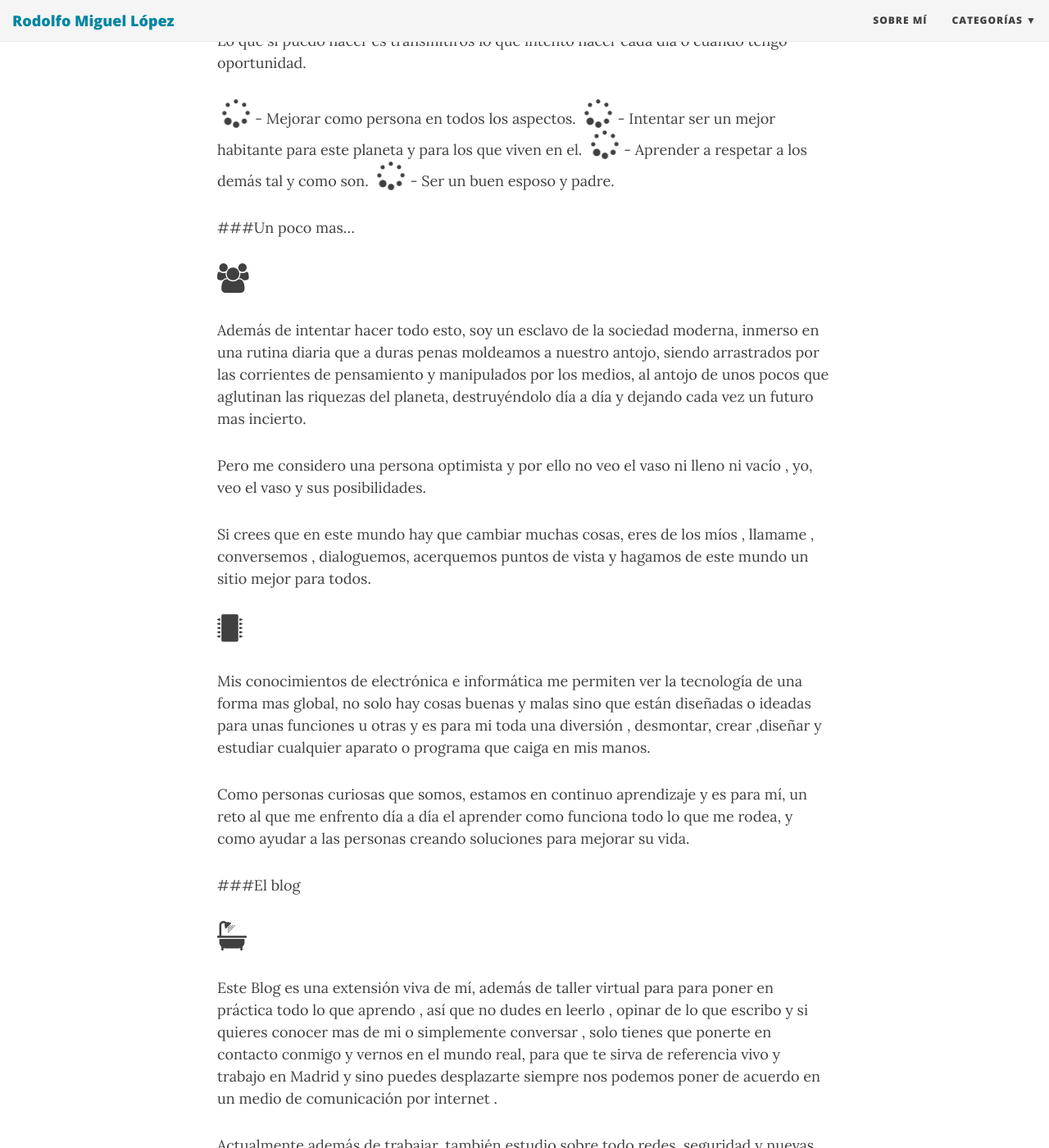
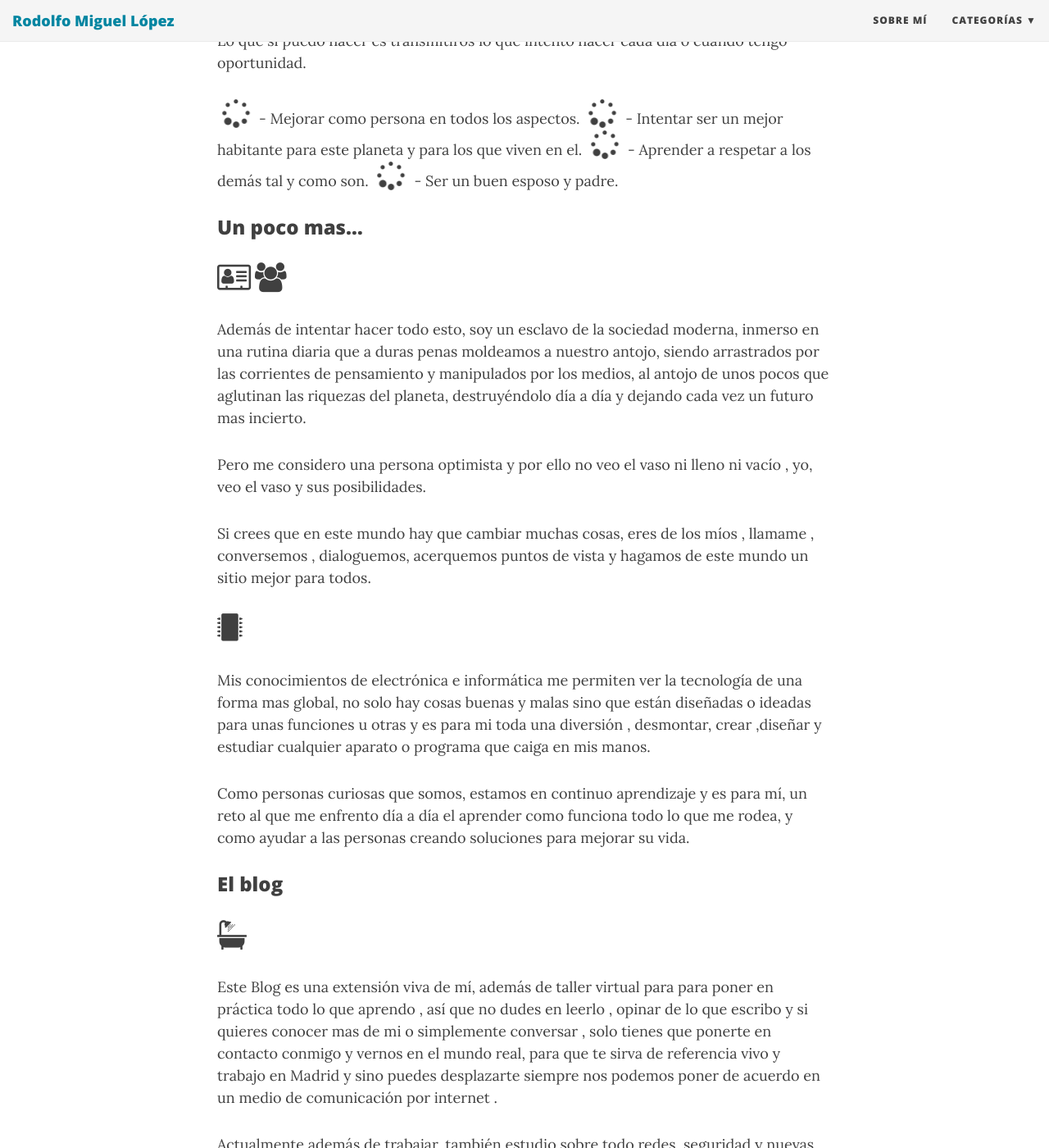
Before and after one commit to RodolfoMiguelLopez/rodolfomiguellopez.github.io, a Jekyll site: the page built from aboutme.md, in a window 1280 px wide and 1400 px high, scrolled down 575 px. Shown: the whole window at 82% size. Built offline with Jekyll 4.4.1, drawn with Linux system fonts in a browser that asks for light colours; nearby versions of some CDN libraries.

Commit message:
cambios en about-me

```diff
--- a/aboutme.md
+++ b/aboutme.md
@@ -9,17 +9,18 @@ subtitle: “Si quieres ir rápido, ve solo. Si quieres llegar lejos, ve acompa
 
 ### Una píldora ...
 
-<i class="fa fa-address-card-o fa-2x"></i> Para mi es muy difícil describirme a mi mismo , otorgarme adjetivos y calificativos, pienso que las personas sabrán quien soy, cuando me conozcan , cuando trabajen conmigo , cuando compartan conmigo, en esencia cuando interactuemos y la opinión de esa persona no tiene porque ser la misma que de otra, y aún así yo seguiré siendo el mismo individuo, además estoy en un constante aprendizaje de la vida, y de todo lo que la rodea, mis opiniones hoy pueden ser diferentes mañana.
+<i class="fa fa-address-card-o fa-2x"></i>
+Para mi es muy difícil describirme a mi mismo , otorgarme adjetivos y calificativos, pienso que las personas sabrán quien soy, cuando me conozcan , cuando trabajen conmigo , cuando compartan conmigo, en esencia cuando interactuemos y la opinión de esa persona no tiene porque ser la misma que de otra, y aún así yo seguiré siendo el mismo individuo, además estoy en un constante aprendizaje de la vida, y de todo lo que la rodea, mis opiniones hoy pueden ser diferentes mañana.
 
 Lo que si puedo hacer es transmitiros lo que intento hacer cada día o cuando tengo oportunidad.
 
-<i class="fa fa-spinner fa-pulse fa-2x fa-fw"></i>- Mejorar como persona en todos los aspectos.
-<i class="fa fa-spinner fa-pulse fa-2x fa-fw"></i>- Intentar ser un mejor habitante para este planeta y para los que viven en el.
-<i class="fa fa-spinner fa-pulse fa-2x fa-fw"></i>- Aprender a respetar a los demás tal y como son.
-<i class="fa fa-spinner fa-pulse fa-2x fa-fw"></i>- Ser un buen esposo y padre.
+<i class="fa fa-spinner fa-pulse fa-2x fa-fw"></i> - Mejorar como persona en todos los aspectos.
+<i class="fa fa-spinner fa-pulse fa-2x fa-fw"></i> - Intentar ser un mejor habitante para este planeta y para los que viven en el.
+<i class="fa fa-spinner fa-pulse fa-2x fa-fw"></i> - Aprender a respetar a los demás tal y como son.
+<i class="fa fa-spinner fa-pulse fa-2x fa-fw"></i> - Ser un buen esposo y padre.
 
-###Un poco mas...
-
+### Un poco mas...
+<i class="fa fa-address-card-o fa-2x"></i>
 <i class="fa fa-users fa-2x"></i>
 
 Además de intentar hacer todo esto, soy un esclavo de la sociedad moderna, inmerso en una rutina diaria que a duras penas moldeamos a nuestro antojo, siendo arrastrados por las corrientes de pensamiento y manipulados por los medios, al antojo de unos pocos que aglutinan las riquezas del planeta, destruyéndolo día a día y dejando cada vez un futuro mas incierto.
@@ -34,7 +35,7 @@ Mis conocimientos de electrónica e informática me permiten ver la tecnología
 
 Como personas curiosas que somos, estamos en continuo aprendizaje y es para mí, un reto al que me enfrento día a día el aprender como funciona todo lo que me rodea,  y como ayudar a las personas creando soluciones para mejorar su vida.
 
-###El blog
+### El blog
 
 <i class="fa fa-bath fa-2x"></i>
 
```
